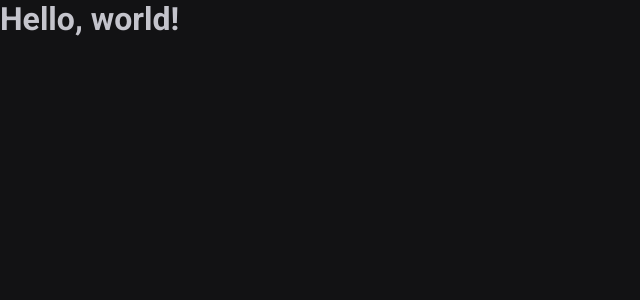
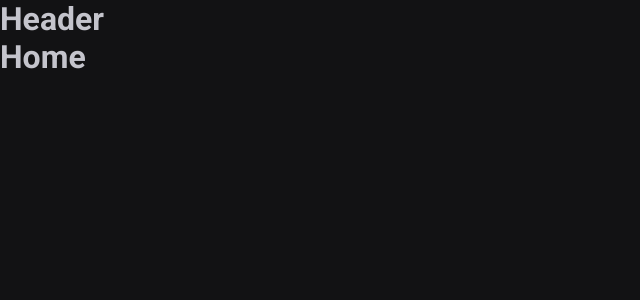
Before and after one commit to Jhameson/02-ignite-timer, a React (Vite) app: page / in a window 1280 px wide. Shown: the top 300 px of the page, without its empty margins (0-640 px from the left). Built offline with nearby package versions, Linux system fonts and the light colour scheme.

Commit message:
React Router DOM e Layout de Rotas

```diff
--- a/package.json
+++ b/package.json
@@ -12,6 +12,7 @@
   "dependencies": {
     "react": "^18.2.0",
     "react-dom": "^18.2.0",
+    "react-router-dom": "^6.14.1",
     "styled-components": "^6.0.3"
   },
   "devDependencies": {
--- a/src/App.tsx
+++ b/src/App.tsx
@@ -1,12 +1,13 @@
 import { ThemeProvider } from 'styled-components'
 import { defaultTheme } from './styles/themes/default'
 import { GlobalStyle } from './styles/global'
+import { Router } from './components/Router'
 
 export function App() {
   return (
     <ThemeProvider theme={defaultTheme}>
       <GlobalStyle />
-      <h1>Hello, world!</h1>
+      <Router />
     </ThemeProvider>
   )
 }
--- /dev/null
+++ b/src/components/Header.tsx
@@ -0,0 +1,3 @@
+export function Header() {
+  return <h1>Header</h1>
+}
--- /dev/null
+++ b/src/components/Router.tsx
@@ -0,0 +1,18 @@
+import { Routes, Route, BrowserRouter } from 'react-router-dom'
+
+import { Home } from '../pages/Home'
+import { History } from '../pages/History'
+import { DefaultLayout } from '../layouts/DefaultLayout'
+
+export function Router() {
+  return (
+    <BrowserRouter>
+      <Routes>
+        <Route path="/" element={<DefaultLayout />}>
+          <Route path="/" Component={Home} />
+          <Route path="/history" Component={History} />
+        </Route>
+      </Routes>
+    </BrowserRouter>
+  )
+}
--- /dev/null
+++ b/src/layouts/DefaultLayout.tsx
@@ -0,0 +1,11 @@
+import { Outlet } from 'react-router-dom'
+import { Header } from '../components/Header'
+
+export function DefaultLayout() {
+  return (
+    <div>
+      <Header />
+      <Outlet />
+    </div>
+  )
+}
--- /dev/null
+++ b/src/pages/History.tsx
@@ -0,0 +1,3 @@
+export function History() {
+  return <h1>History</h1>
+}
--- /dev/null
+++ b/src/pages/Home.tsx
@@ -0,0 +1,3 @@
+export function Home() {
+  return <h1>Home</h1>
+}
```
Also changed, not shown: 1 other file (tests, documents, lock files or other folders).
